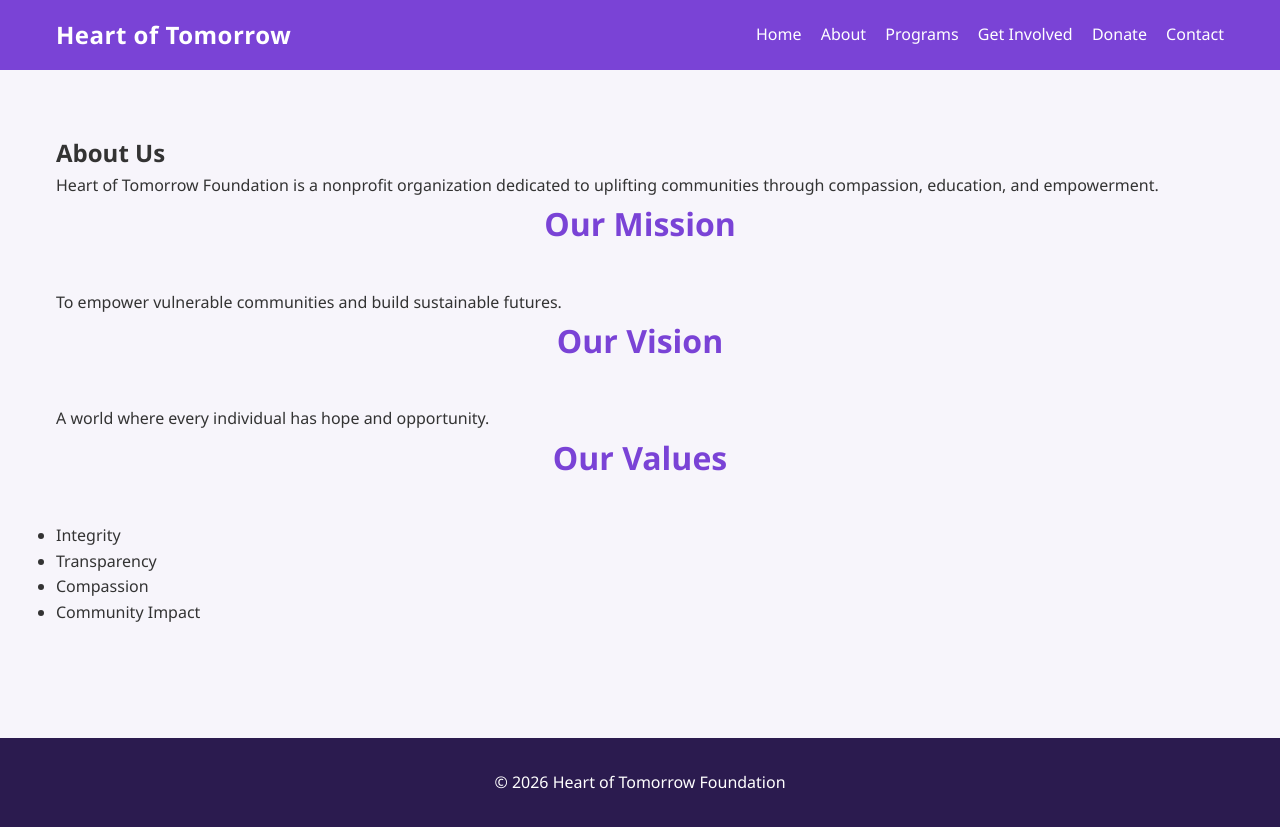
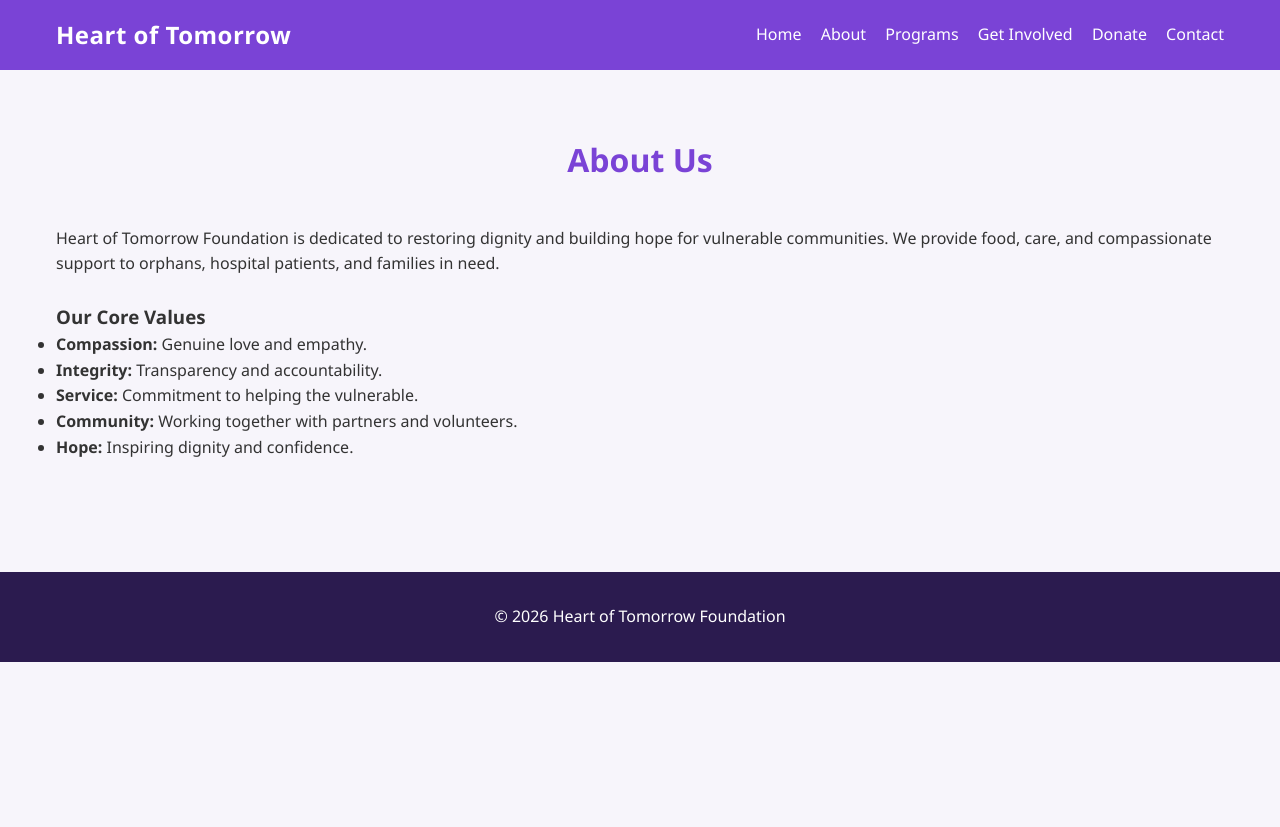
Before and after one commit to ngambijadyne-ux/Heart-Of-Tomorrow-, a plain HTML site: page about.html in a window 1280 px wide. After the commit the page ends 800 px from the top, so only its background shows below. Drawn offline with Linux system fonts and the light colour scheme.

Commit message:
Update about.html

```diff
--- a/about.html
+++ b/about.html
@@ -1,19 +1,18 @@
 <!DOCTYPE html>
 <html lang="en">
 <head>
-  <meta charset="UTF-8"/>
-  <meta name="viewport" content="width=device-width, initial-scale=1.0"/>
-  <title>About Us</title>
-  <link rel="stylesheet" href="styles.css"/>
+  <meta charset="UTF-8">
+  <title>About Us | Heart of Tomorrow</title>
+  <link rel="stylesheet" href="styles.css">
 </head>
 <body>
 
 <header>
   <nav class="nav">
-    <h2 class="logo">Heart of Tomorrow</h2>
+    <div class="logo">Heart of Tomorrow</div>
     <ul>
       <li><a href="index.html">Home</a></li>
-      <li><a href="about.html" class="active">About</a></li>
+      <li><a href="about.html">About</a></li>
       <li><a href="programs.html">Programs</a></li>
       <li><a href="get-involved.html">Get Involved</a></li>
       <li><a href="donate.html">Donate</a></li>
@@ -23,24 +22,22 @@
 </header>
 
 <section class="section">
-  <h1>About Us</h1>
+  <h2>About Us</h2>
   <p>
-    Heart of Tomorrow Foundation is a nonprofit organization dedicated
-    to uplifting communities through compassion, education, and empowerment.
+    Heart of Tomorrow Foundation is dedicated to restoring dignity and building hope
+    for vulnerable communities. We provide food, care, and compassionate support to
+    orphans, hospital patients, and families in need.
   </p>
 
-  <h2>Our Mission</h2>
-  <p>To empower vulnerable communities and build sustainable futures.</p>
+  <br>
 
-  <h2>Our Vision</h2>
-  <p>A world where every individual has hope and opportunity.</p>
-
-  <h2>Our Values</h2>
+  <h3>Our Core Values</h3>
   <ul>
-    <li>Integrity</li>
-    <li>Transparency</li>
-    <li>Compassion</li>
-    <li>Community Impact</li>
+    <li><strong>Compassion:</strong> Genuine love and empathy.</li>
+    <li><strong>Integrity:</strong> Transparency and accountability.</li>
+    <li><strong>Service:</strong> Commitment to helping the vulnerable.</li>
+    <li><strong>Community:</strong> Working together with partners and volunteers.</li>
+    <li><strong>Hope:</strong> Inspiring dignity and confidence.</li>
   </ul>
 </section>
 
```
